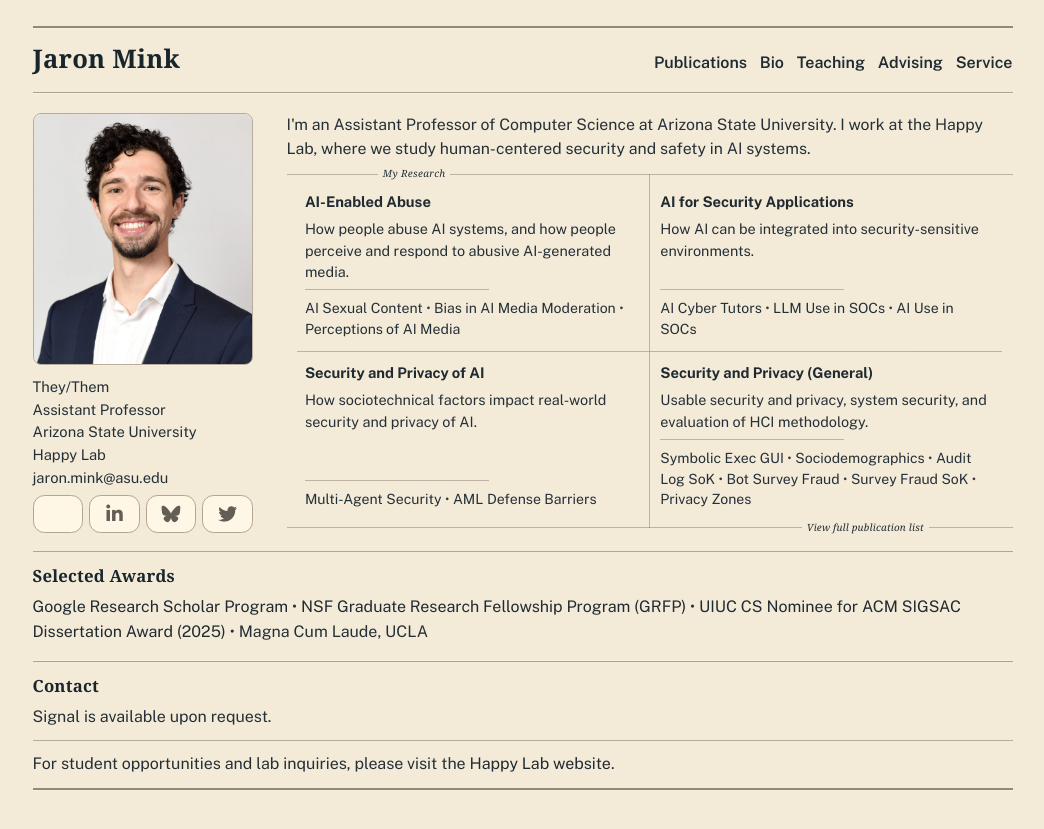
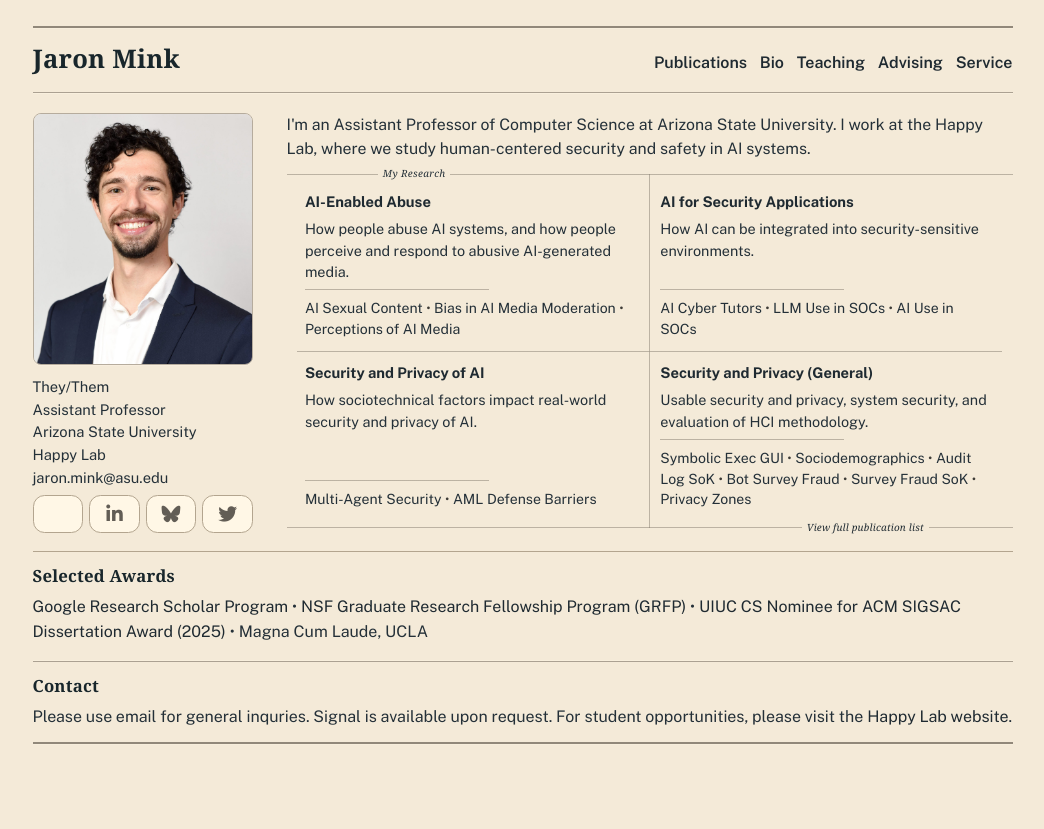
Before and after one commit to JaronMink/personal-website, a Jekyll site: the page built from index.md, in a window 1280 px wide. Shown: the top 829 px of the page, without its empty margins (110-1154 px from the left). Built offline with Jekyll 4.4.1, drawn with Linux system fonts in a browser that asks for light colours; some web fonts are replaced.

Commit message:
contact change

```diff
--- a/_includes/contact-guidance.html
+++ b/_includes/contact-guidance.html
@@ -1,6 +1,4 @@
 {% assign profile = site.data.profile %}
 <div class="contact-guidance">
-  <p>Signal is available upon request.</p>
-  <hr class="contact-guidance-divider">
-  <p>For student opportunities and lab inquiries, please visit the <a href="{{ profile.lab.url }}" target="_blank" rel="noopener noreferrer">{{ profile.lab.short_name }} website</a>.</p>
+  <p>Please use email for general inquries. Signal is available upon request. For student opportunities, please visit the <a href="{{ profile.lab.url }}" target="_blank" rel="noopener noreferrer">{{ profile.lab.short_name }} website</a>.</p>
 </div>
```
